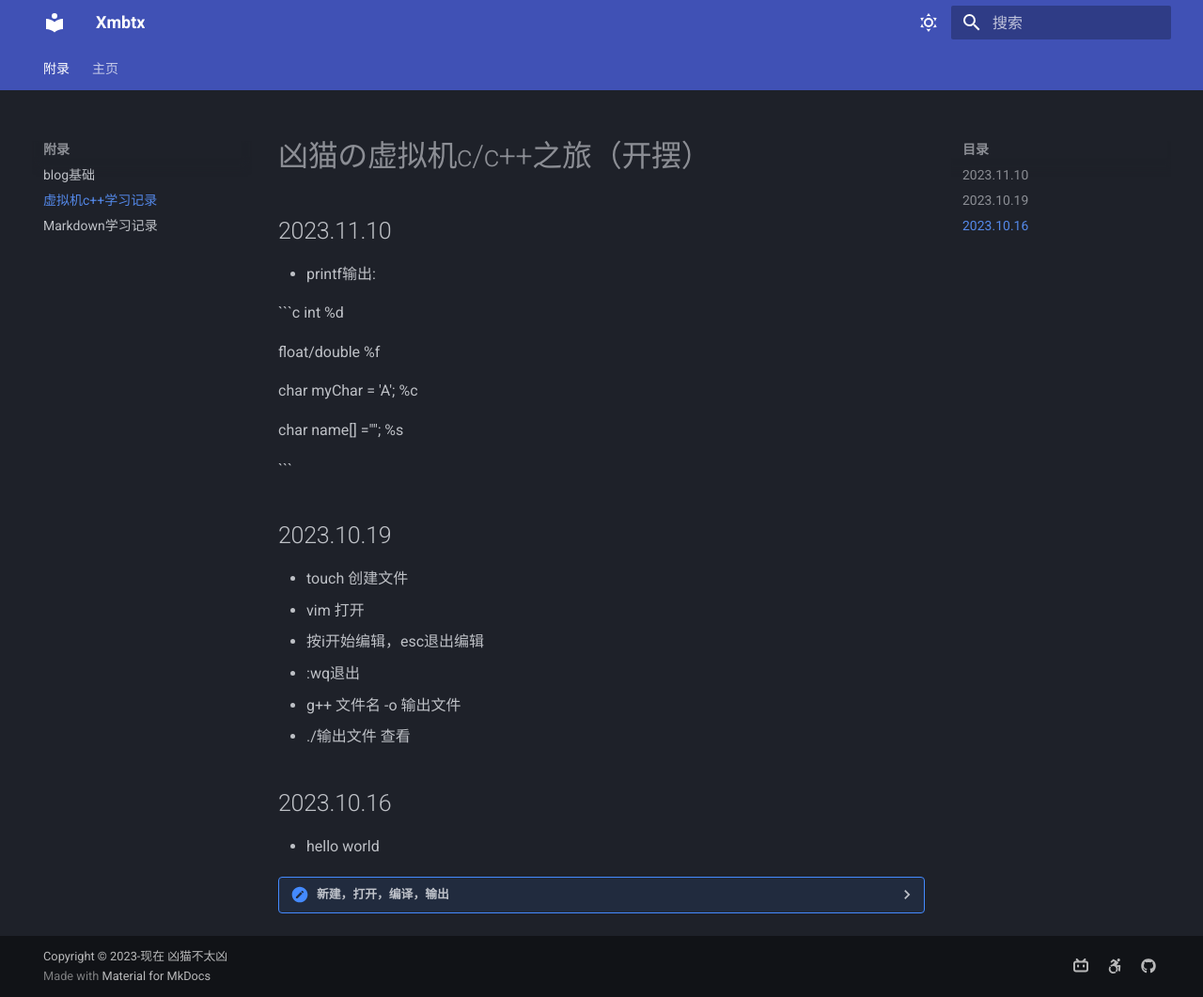
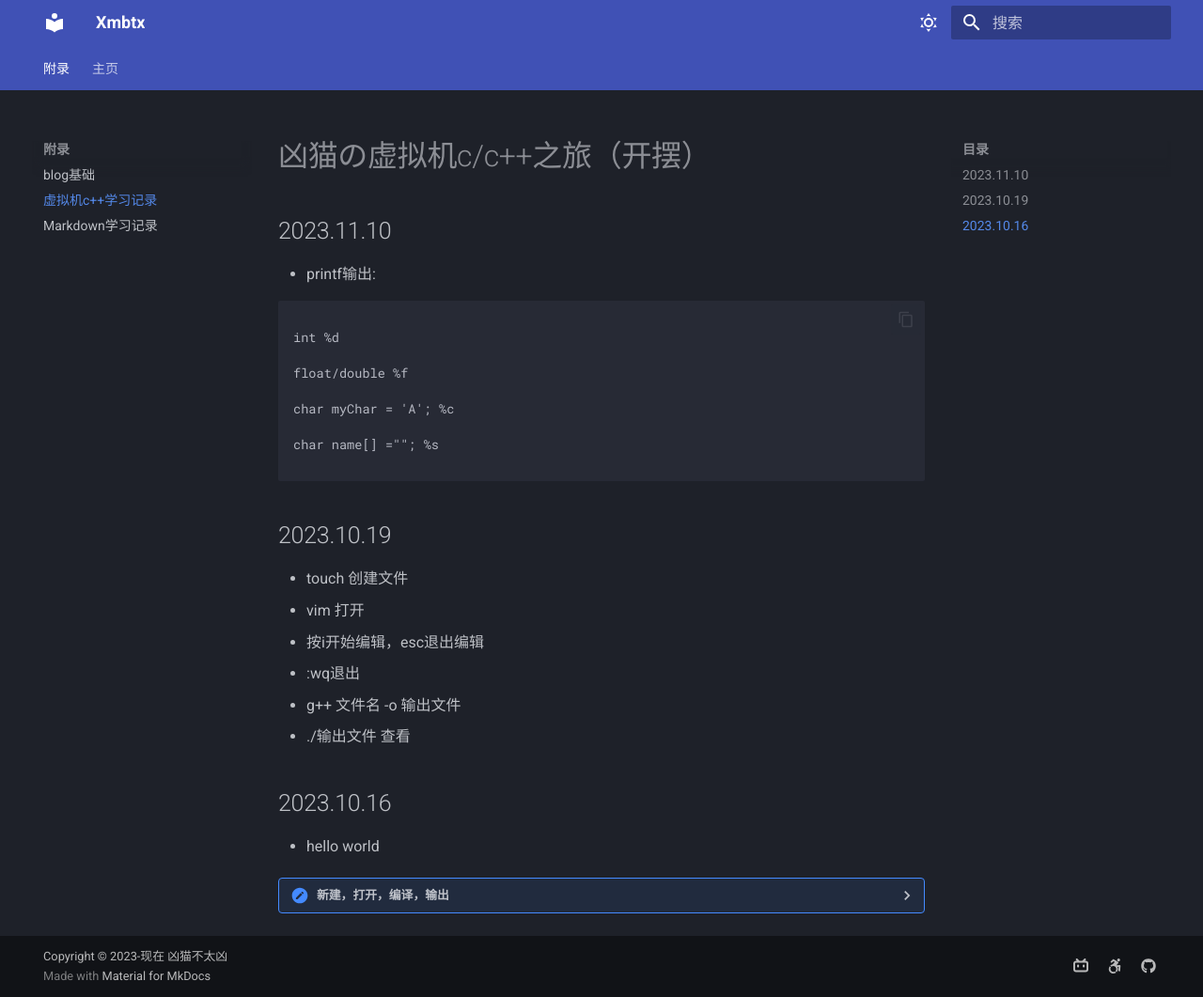
Before and after one commit to Xmbtx/xmbtx-blog, an MkDocs documentation site: the page built from docs/c/c.md, in a window 1280 px wide and 1061 px high. Shown: the whole window at 94% size. Built offline with MkDocs 1.6.1 and Material for MkDocs 9.7.7, drawn with Linux system fonts in a browser that asks for light colours.

Commit message:
2023-11-10_14:52:46 update

````diff
--- a/docs/c/c.md
+++ b/docs/c/c.md
@@ -4,16 +4,17 @@
 
 - printf输出:
 
-  ```c
-  int %d
+```c
 
-  float/double %f
+int %d
 
-  char myChar = 'A'; %c
+float/double %f
 
-  char name[] =""; %s
+char myChar = 'A'; %c
 
-  ```
+char name[] =""; %s
+
+```
 
 ## 2023.10.19
 
````
